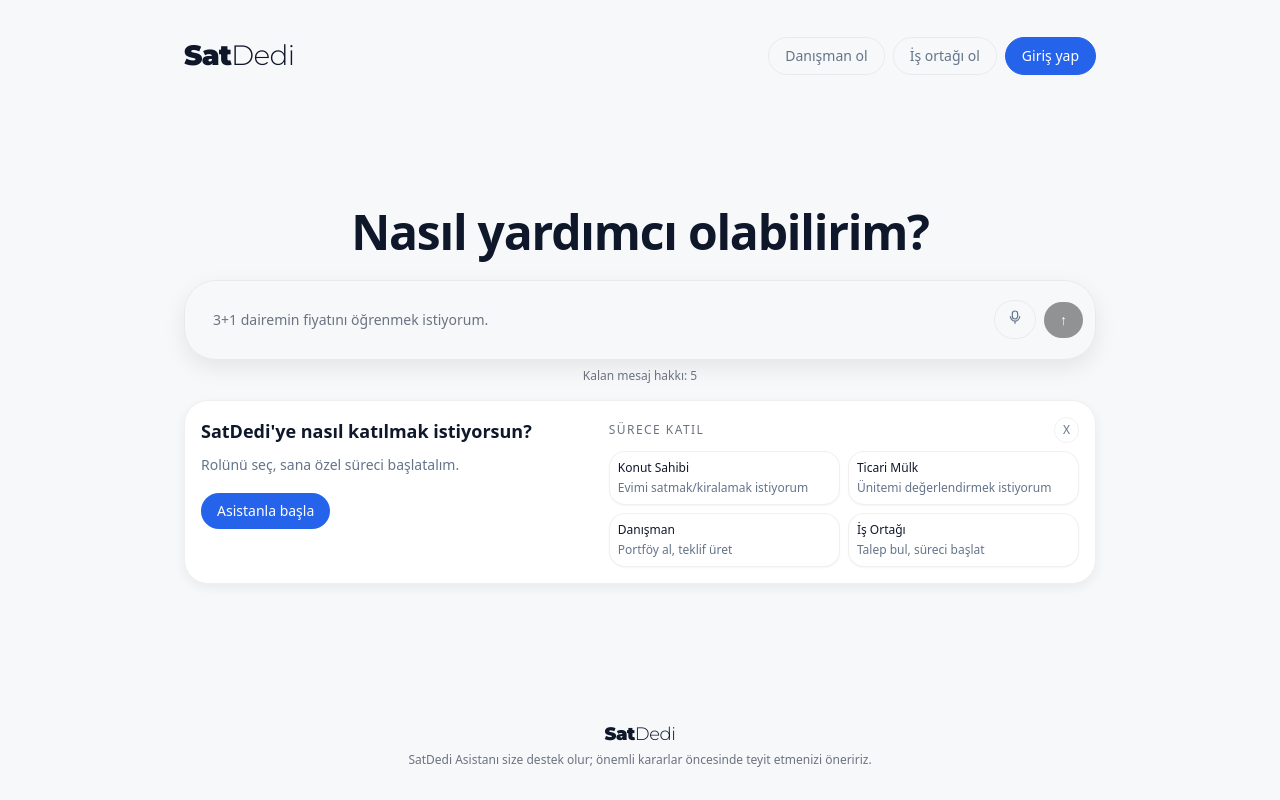
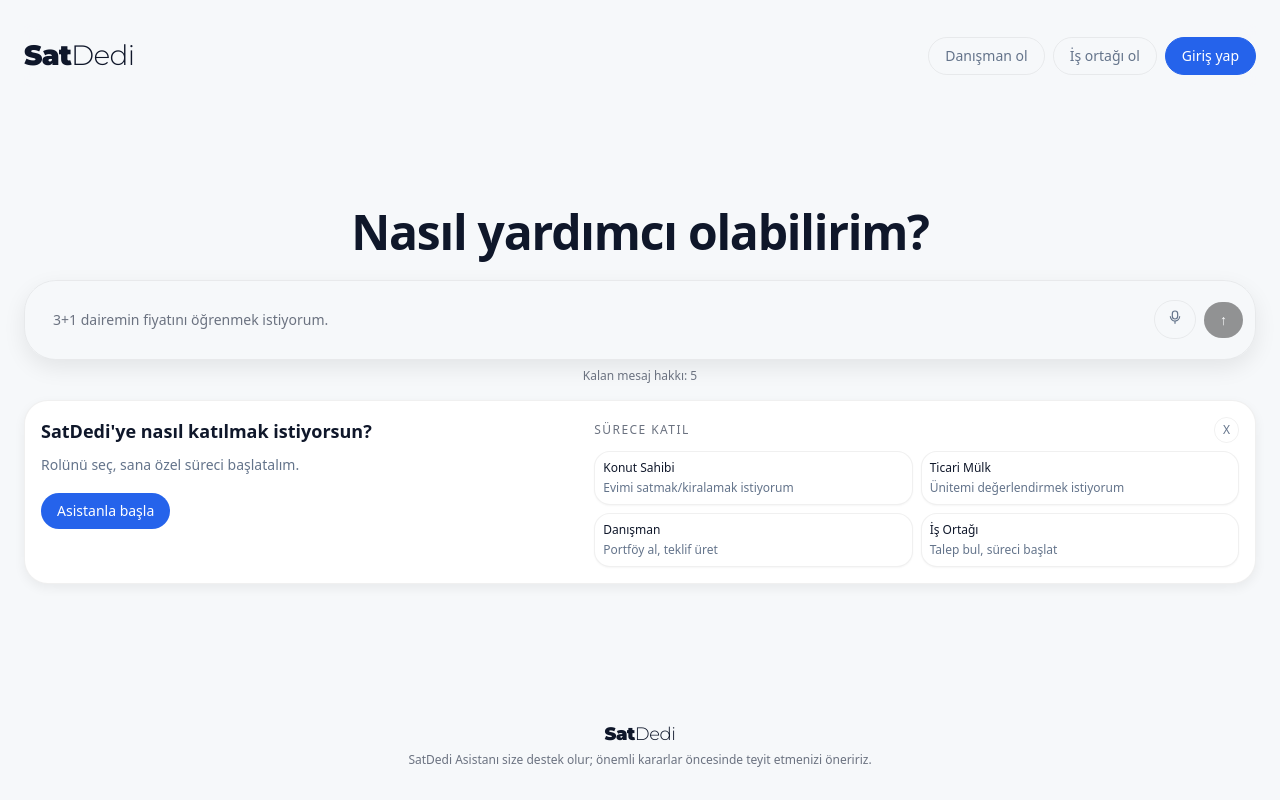
Before and after one commit to muazgozhamam/teklif-platform, a Next.js app in the folder apps/dashboard/: page / in a window 1280 px wide. Built offline with nearby package versions, Linux system fonts and the light colour scheme; no server answers.

Commit message:
feat(dashboard): switch to full-screen app shell and full-bleed landing

```diff
--- a/apps/dashboard/components/landing/LandingHeader.tsx
+++ b/apps/dashboard/components/landing/LandingHeader.tsx
@@ -36,7 +36,7 @@ export default function LandingHeader() {
   return (
     <>
       <header className="py-3">
-        <div className="mx-auto flex w-full max-w-[960px] items-center justify-between gap-4">
+        <div className="mx-auto flex w-full max-w-[1280px] items-center justify-between gap-4">
           <Link
             href="/"
             aria-label="SatDedi ana sayfa"
--- a/apps/dashboard/components/landing/LandingShell.tsx
+++ b/apps/dashboard/components/landing/LandingShell.tsx
@@ -8,8 +8,9 @@ type LandingShellProps = {
 
 export default function LandingShell({ children, footer }: LandingShellProps) {
   return (
-    <main className="min-h-screen" style={{ background: "var(--color-bg)", color: "var(--color-text-primary)" }}>
-      <div className="mx-auto flex min-h-screen w-full max-w-[960px] flex-col px-4 py-6 md:px-6">
+    <main className="min-h-screen w-full" style={{ background: "var(--color-bg)", color: "var(--color-text-primary)" }}>
+      <div className="flex min-h-screen w-full flex-col px-4 py-6 md:px-6">
+        <div className="mx-auto flex w-full max-w-[1280px] flex-1 flex-col">
         {children}
         {footer ? (
           <div className="pb-2 pt-4 text-center text-xs" style={{ color: "var(--color-text-muted)" }}>
@@ -19,6 +20,7 @@ export default function LandingShell({ children, footer }: LandingShellProps) {
             {footer}
           </div>
         ) : null}
+        </div>
       </div>
     </main>
   );
--- a/apps/dashboard/src/ui/layout/DashboardLayout.tsx
+++ b/apps/dashboard/src/ui/layout/DashboardLayout.tsx
@@ -24,13 +24,13 @@ export default function DashboardLayout({
   const mergedNav = React.useMemo(() => getRoleNav(role, nav ?? []), [role, nav]);
 
   return (
-    <div className="min-h-screen bg-[var(--bg)] text-[var(--text)]">
+    <div className="h-screen w-full overflow-hidden bg-[var(--bg)] text-[var(--text)]">
       {mobileOpen ? <button type="button" className="fixed inset-0 z-40 bg-black/40 md:hidden" onClick={() => setMobileOpen(false)} aria-label="Menüyü kapat" /> : null}
-      <div className="mx-auto flex w-full max-w-[1440px]">
+      <div className="flex h-full w-full">
         <Sidebar role={role} nav={mergedNav} mobileOpen={mobileOpen} onNavigate={() => setMobileOpen(false)} />
-        <div className="min-w-0 flex-1 md:ml-0">
+        <div className="min-w-0 flex h-full flex-1 flex-col overflow-hidden md:ml-0">
           <Topbar title={title} envLabel={envLabel} onMenu={() => setMobileOpen((s) => !s)} />
-          <main className={cn('px-4 py-5 md:px-6 md:py-6')}>{children}</main>
+          <main className={cn('flex-1 overflow-auto px-4 py-5 md:px-6 md:py-6')}>{children}</main>
         </div>
       </div>
     </div>
--- a/apps/dashboard/src/ui/layout/Sidebar.tsx
+++ b/apps/dashboard/src/ui/layout/Sidebar.tsx
@@ -11,7 +11,7 @@ export default function Sidebar({ role, nav, mobileOpen, onNavigate }: { role: S
   return (
     <aside
       className={cn(
-        'fixed inset-y-0 left-0 z-50 w-[240px] border-r border-[var(--border)] bg-[var(--sidebar)] p-3 transition-transform md:static md:translate-x-0',
+        'fixed inset-y-0 left-0 z-50 h-screen w-[240px] overflow-y-auto border-r border-[var(--border)] bg-[var(--sidebar)] p-3 transition-transform md:static md:translate-x-0',
         mobileOpen ? 'translate-x-0' : '-translate-x-full',
       )}
     >
```
